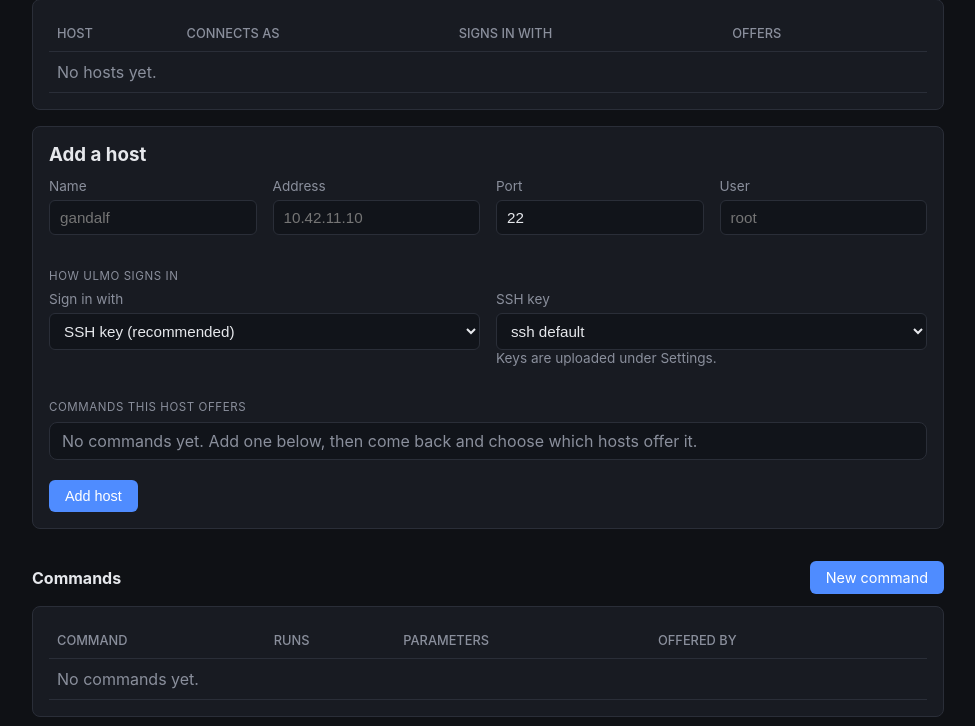
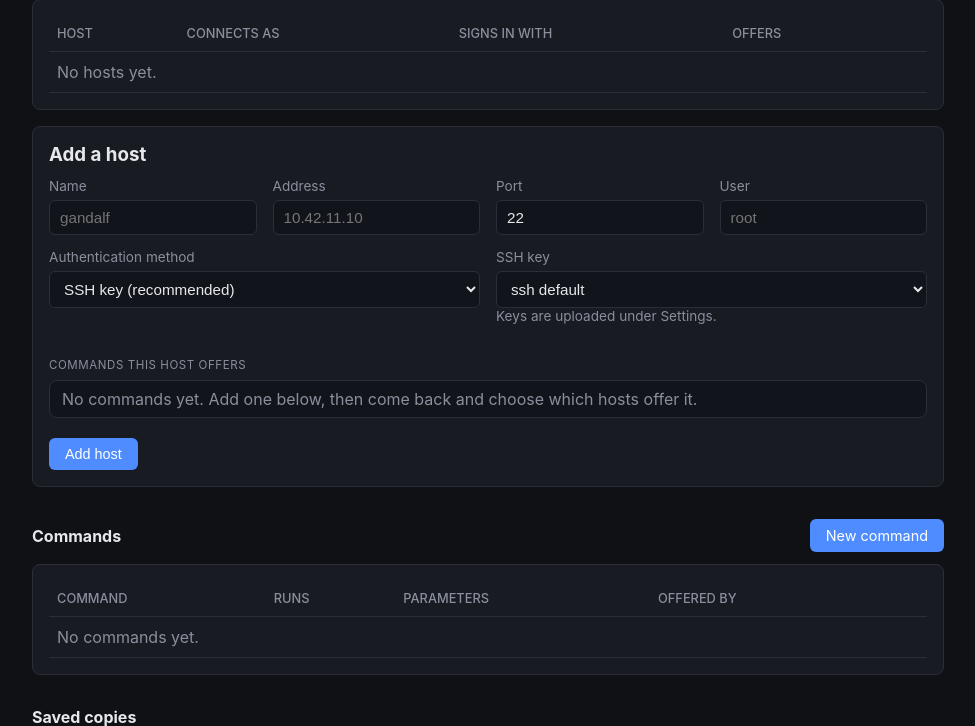
Before and after one commit to ccmpbll/ulmo, a FastAPI app: page /commands in a window 1280 px wide. Shown: the part 298-1024 px from the top of the page, without its empty margins (152-1127 px from the left). Run offline with FastAPI, Linux system fonts and the light colour scheme; the visitor is signed in with stand-in values (Sample User, id 1); tables that the repository leaves empty hold one stand-in row (values such as "Sample post"); parts of the project's set-up code (start-up, migrations or seed data) failed here and were passed over.

Commit message:
Host form: label the sign-in choice Authentication method

```diff
--- a/app/templates/commands.html
+++ b/app/templates/commands.html
@@ -54,10 +54,9 @@
         <label>Port<input type="number" name="port" min="1" max="65535" value="{{ editing_host.port if editing_host else 22 }}" /></label>
         <label>User<input type="text" name="user" required value="{{ editing_host.user if editing_host else '' }}" placeholder="root" /></label>
       </div>
-      <div class="subhead">How ulmo signs in</div>
       {% set use_pw = editing_host and editing_host.auth == 'password' %}
       <div class="form-grid">
-        <label>Sign in with
+        <label>Authentication method
           <select name="auth" onchange="var p = this.value === 'password'; document.getElementById('auth-key').hidden = p; document.getElementById('auth-password').hidden = !p;">
             <option value="key" {{ 'selected' if not use_pw }}>SSH key (recommended)</option>
             <option value="password" {{ 'selected' if use_pw }}>Username and password</option>
```
